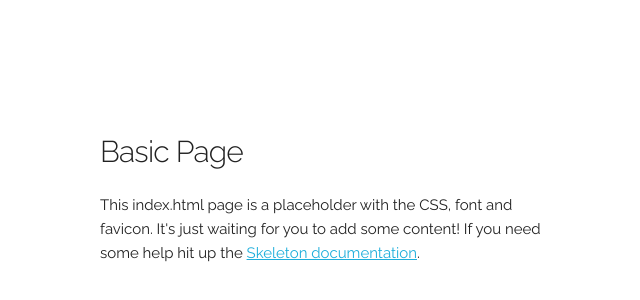
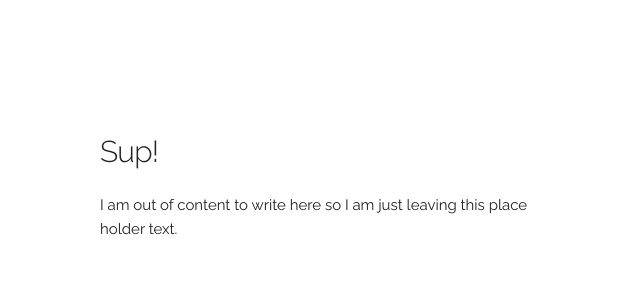
Before and after one commit to HJain13/HJain13.github.io, a plain HTML site: page index.html in a window 1280 px wide. Shown: the part 108-408 px from the top of the page, without its empty margins (60-700 px from the left). Drawn offline with Linux system fonts and the light colour scheme.

Commit message:
updates 0.1

```diff
--- a/index.html
+++ b/index.html
@@ -5,7 +5,10 @@ _____      ____             _      _
 |  _|       ___) | (_) | (__| |  __/ |_| |_| |
 |_|  (_)   |____/ \___/ \___|_|\___|\__|\__, |
                                        |___/
-Glad to see you here
+Glad to see you here, Kiddo..
+
+
+
 -->
 
 <!DOCTYPE html>
@@ -15,9 +18,9 @@ Glad to see you here
   <!-- Basic Page Needs
   –––––––––––––––––––––––––––––––––––––––––––––––––– -->
   <meta charset="utf-8">
-  <title>Your page title here :)</title>
+  <title>Himesh Jain on Github</title>
   <meta name="description" content="">
-  <meta name="author" content="">
+  <meta name="author" content="Himesh Jain">
 
   <!-- Mobile Specific Metas
   –––––––––––––––––––––––––––––––––––––––––––––––––– -->
@@ -44,8 +47,8 @@ Glad to see you here
   <div class="container">
     <div class="row">
       <div class="one-half column" style="margin-top: 25%">
-        <h4>Basic Page</h4>
-        <p>This index.html page is a placeholder with the CSS, font and favicon. It's just waiting for you to add some content! If you need some help hit up the <a href="http://www.getskeleton.com">Skeleton documentation</a>.</p>
+        <h4>Sup!</h4>
+        <p>I am out of content to write here so I am just leaving this place holder text.</p>
       </div>
     </div>
   </div>
```
Also changed, not shown: images/favicon.png.
